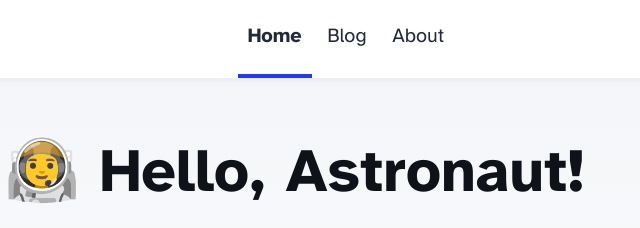
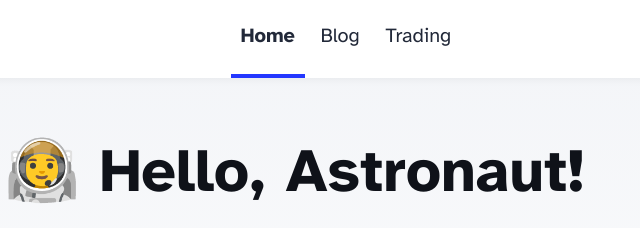
Before and after one commit to m-xen/lucky-paper-8bca, an Astro site: page / in a window 1280 px wide. Shown: the top 228 px of the page, 276-916 px from the left. Built offline with nearby package versions, Linux system fonts and the light colour scheme; Astro itself is replaced by a stand-in of ours.

Commit message:
Update Header.astro

```diff
--- a/src/components/Header.astro
+++ b/src/components/Header.astro
@@ -9,7 +9,7 @@ import { SITE_TITLE } from '../consts';
 		<div class="internal-links">
 			<HeaderLink href="/">Home</HeaderLink>
 			<HeaderLink href="/blog">Blog</HeaderLink>
-			<HeaderLink href="/about">About</HeaderLink>
+			<HeaderLink href="/Trading">Trading</HeaderLink>
 		</div>
 		<div class="social-links">
 			<a href="https://m.webtoo.ls/@astro" target="_blank">
```
